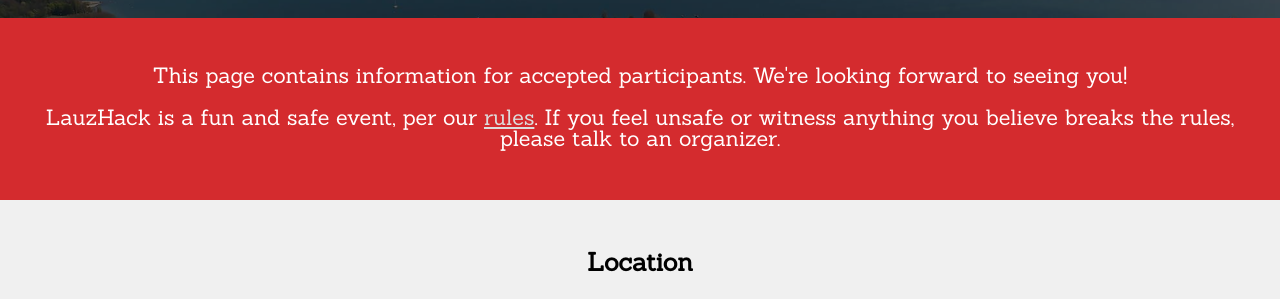
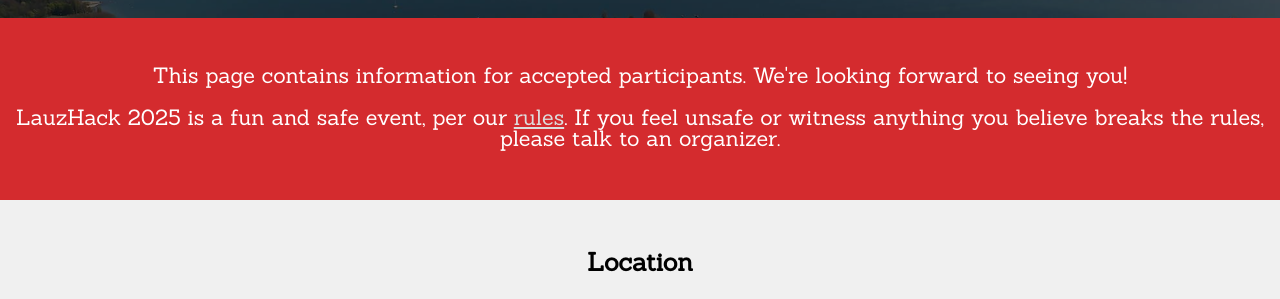
Before and after one commit to LauzHack/LauzHack.github.io, a Jekyll site: the page built from details.html, in a window 1280 px wide. Shown: the part 399-698 px from the top of the page. Built offline with Jekyll 4.4.1, drawn with Linux system fonts in a browser that asks for light colours; some of the changed lines change nothing that is shown.

Commit message:
Minor copyedit

```diff
--- a/details.html
+++ b/details.html
@@ -14,7 +14,7 @@
       This page contains information for accepted participants. We're looking forward to seeing you!
     </p>
     <p>
-      LauzHack is a fun and safe event, per our <a href="https://lauzhack.com/pdf/rules.pdf">rules</a>.
+      {{ site.data.info.name }} is a fun and safe event, per our <a href="/pdf/rules.pdf">rules</a>.
       If you feel unsafe or witness anything you believe breaks the rules, please talk to an organizer.
     </p>
   </div>
```
